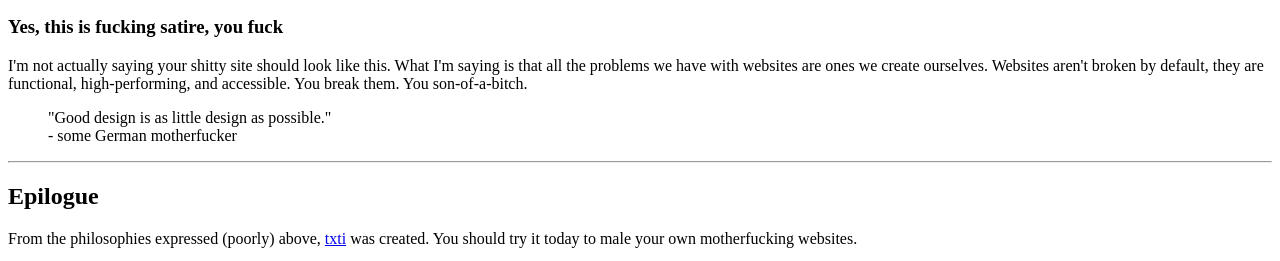
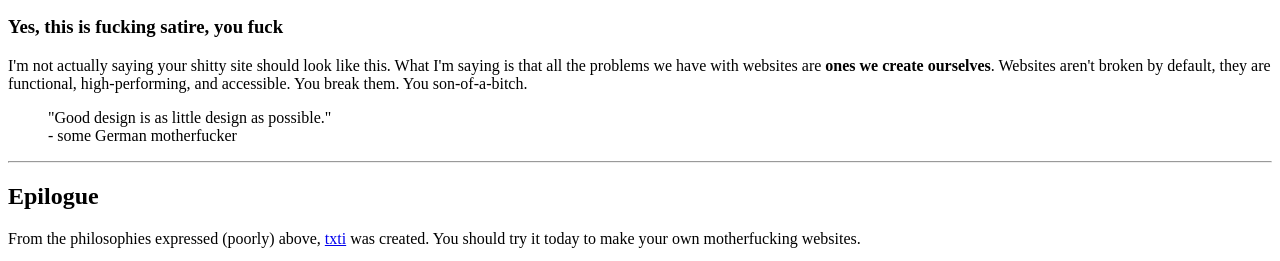
Before and after one commit to RLBoy/motherfuckingwebsite, a plain HTML site: page index.html in a window 1280 px wide. Shown: the part 954-1215 px from the top of the page. Drawn offline with Linux system fonts and the light colour scheme.

Commit message:
Modification index.html

```diff
--- a/index.html
+++ b/index.html
@@ -30,10 +30,10 @@
 		<h2>This is a website. Look at it. You've never seen one before.</h2>
 		<p>Like the man who's never grown out his beard has no idea what his true natural state is, you have no fucking idea what a website is. All you have ever seen are shitty skeuomorphic bastardizations of what should be text communicating a fucking message. This is a real, naked website. Look at it. It's fucking beautiful.</p>
 		<h3>Yes, this is fucking satire, you fuck</h3>
-		<p>I'm not actually saying your shitty site should look like this. What I'm saying is that all the problems we have with websites are ones we create ourselves. Websites aren't broken by default, they are functional, high-performing, and accessible. You break them. You son-of-a-bitch.</p>
+		<p>I'm not actually saying your shitty site should look like this. What I'm saying is that all the problems we have with websites are <strong>ones we create ourselves</strong>. Websites aren't broken by default, they are functional, high-performing, and accessible. You break them. You son-of-a-bitch.</p>
 		<blockquote cite="https://www.vitsoe.com/us/about/good-design">"Good design is as little design as possible."<br> - some German motherfucker</blockquote>
 		<hr>
 		<h2>Epilogue</h2>
-		<p>From the philosophies expressed (poorly) above, <a href="http://txti.es">txti</a> was created. You should try it today to male your own motherfucking websites.</p>
+		<p>From the philosophies expressed (poorly) above, <a href="http://txti.es">txti</a> was created. You should try it today to make your own motherfucking websites.</p>
 	</body>
 </html>
```
